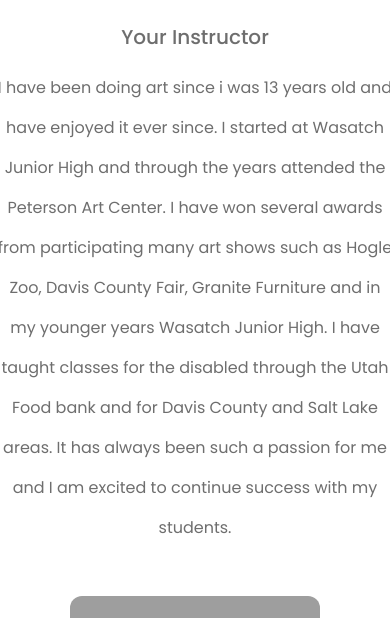
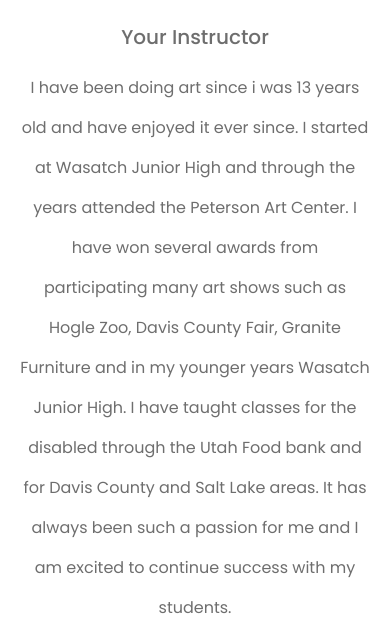
Before and after one commit to christian375h/shonniestudioart2, a Flask app: page / in a window 390 px wide. Shown: the part 1640-2258 px from the top of the page. Run offline with Flask 3, Linux system fonts and the light colour scheme; some libraries are stand-ins or nearby versions; grey boxes are pictures that could not be loaded.

Commit message:
Instructor Container
 Fixed width on instructor container on mobile

```diff
--- a/static/mediaqueries.css
+++ b/static/mediaqueries.css
@@ -85,6 +85,7 @@
         height: fit-content;
         gap: 3rem;
         margin-top: 0;
+        width: 350px;
     }
 
     .instructor-container img {
@@ -93,7 +94,7 @@
     }
 
     .instructor-container p {
-        width: 400px;
+        width: 100%;
     }
 
     /* Classes Page */
```
